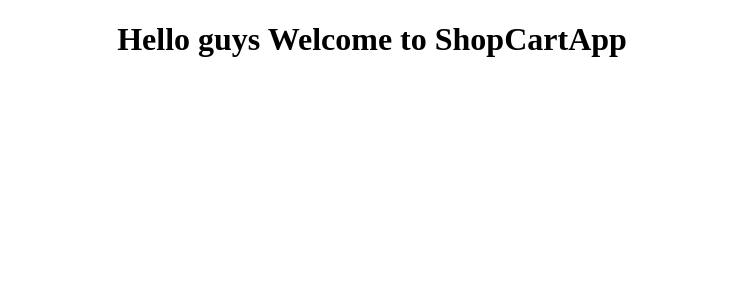
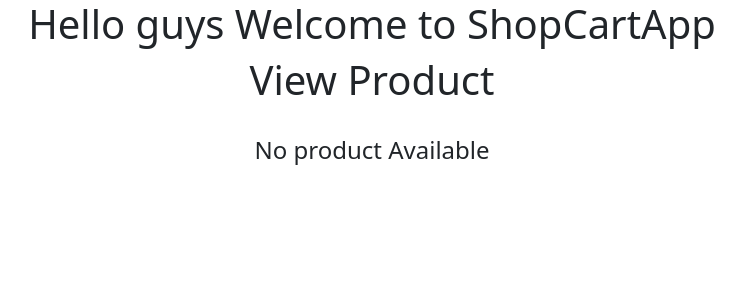
Before and after one commit to SudheerNayak/ShopKart, an Angular app in the folder ShopCartApp/: page / in a window 1280 px wide. Shown: the top 300 px of the page, without its empty margins (268-1013 px from the left). Built offline with nearby package versions, Linux system fonts and the light colour scheme.

Commit message:
First modification

```diff
--- a/ShopCartApp/package.json
+++ b/ShopCartApp/package.json
@@ -19,6 +19,8 @@
     "@angular/platform-browser": "~9.0.0",
     "@angular/platform-browser-dynamic": "~9.0.0",
     "@angular/router": "~9.0.0",
+    "bootstrap": "^5.2.3",
+    "font-awesome": "^4.7.0",
     "rxjs": "~6.5.4",
     "tslib": "^1.10.0",
     "zone.js": "~0.10.2"
--- a/ShopCartApp/src/app/app.component.html
+++ b/ShopCartApp/src/app/app.component.html
@@ -1 +1,4 @@
-<h1 style="text-align:center;">Hello guys Welcome to {{title}}</h1>
+<div style="text-align:center">
+  <h1 style="text-align:center;">Hello guys Welcome to {{title}}</h1>
+<app-view-products></app-view-products>
+</div>
--- a/ShopCartApp/src/app/app.module.ts
+++ b/ShopCartApp/src/app/app.module.ts
@@ -2,10 +2,12 @@ import { BrowserModule } from '@angular/platform-browser';
 import { NgModule } from '@angular/core';
 
 import { AppComponent } from './app.component';
+import { ViewProductsComponent } from './view-products/view-products.component';
 
 @NgModule({
   declarations: [
-    AppComponent
+    AppComponent,
+    ViewProductsComponent
   ],
   imports: [
     BrowserModule
--- /dev/null
+++ b/ShopCartApp/src/app/view-products/view-products.component.html
@@ -0,0 +1,25 @@
+<div style="text-align:center">
+  <h1>View Product</h1>
+  <div class="table-responsive" style="text-align:center">
+    <table class="table" style="border:5px solid aqua" *ngIf="products; else elseblock">
+      <tr style="background-color:aqua; font-size:24pt">
+        <td style="text-align:center">Product Id</td>
+        <td style="text-align:center">Product Name</td>
+        <td style="text-align:center">Quantity Available</td>
+        <td style="text-align:center">Product CategoryId</td>
+        <td style="text-align:center">Product Price</td>
+        <td style="text-align:center">Product Action</td>
+      </tr>
+      <tr *ngFor="let product of products" style="background-color:white" >
+
+      </tr>
+    </table>
+
+  </div>
+  <ng-template #elseblock>
+    <div>
+      <br/>
+      <h4 class="jumbotron">No product Available</h4>
+    </div>
+  </ng-template>
+</div>
--- /dev/null
+++ b/ShopCartApp/src/app/view-products/view-products.component.ts
@@ -0,0 +1,16 @@
+import { Component, OnInit } from '@angular/core';
+
+@Component({
+  selector: 'app-view-products',
+  templateUrl: './view-products.component.html',
+  styleUrls: ['./view-products.component.css']
+})
+export class ViewProductsComponent implements OnInit {
+
+  products: any[];
+  constructor() { }
+
+  ngOnInit(): void {
+  }
+
+}
--- a/ShopCartApp/src/styles.css
+++ b/ShopCartApp/src/styles.css
@@ -1 +1,2 @@
-/* You can add global styles to this file, and also import other style files */
+@import "~bootstrap/dist/css/bootstrap.css";
+@import "~font-awesome/css/font-awesome.css";
```
Also changed, not shown: ShopCartApp/src/app/view-products/view-products.component.css (added), 2 other files (tests, documents, lock files or other folders).
